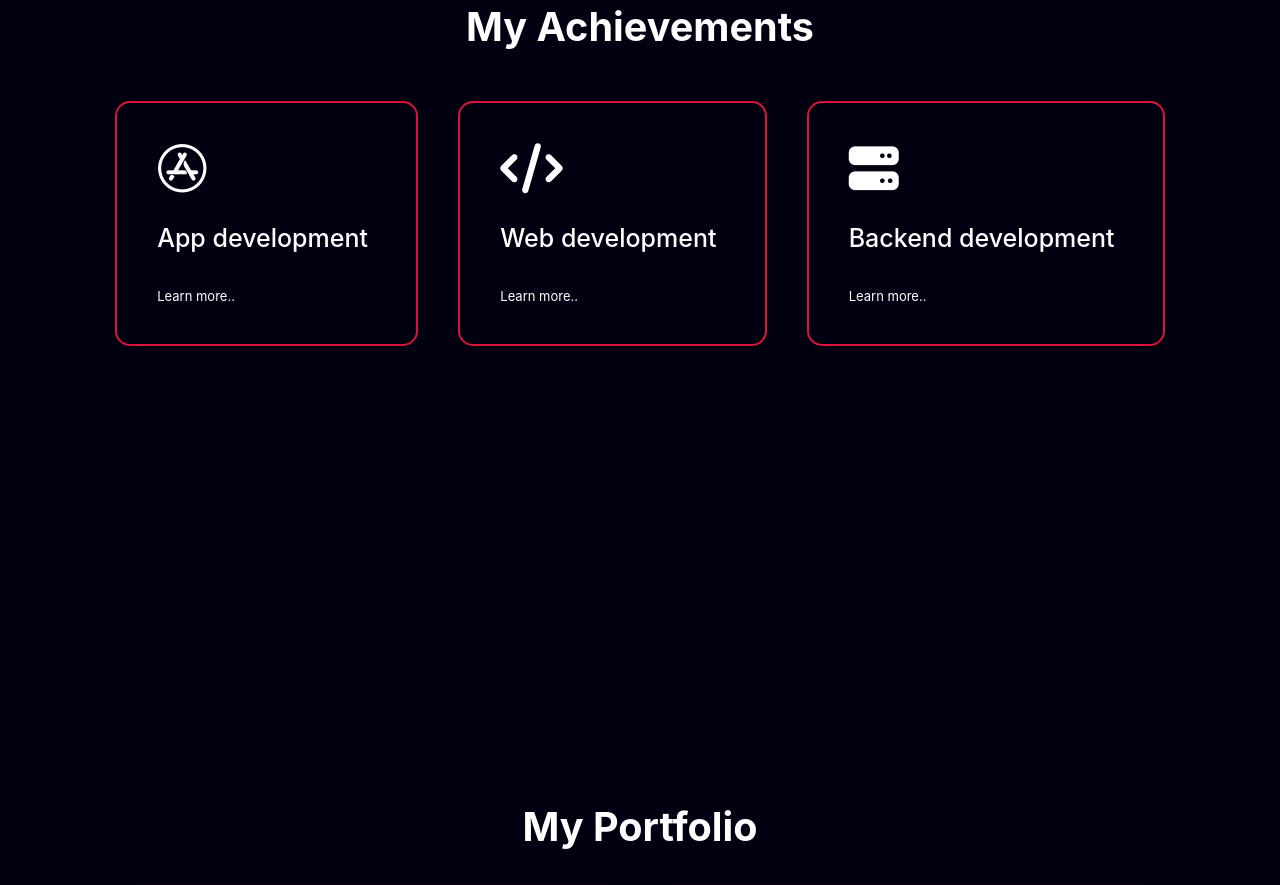
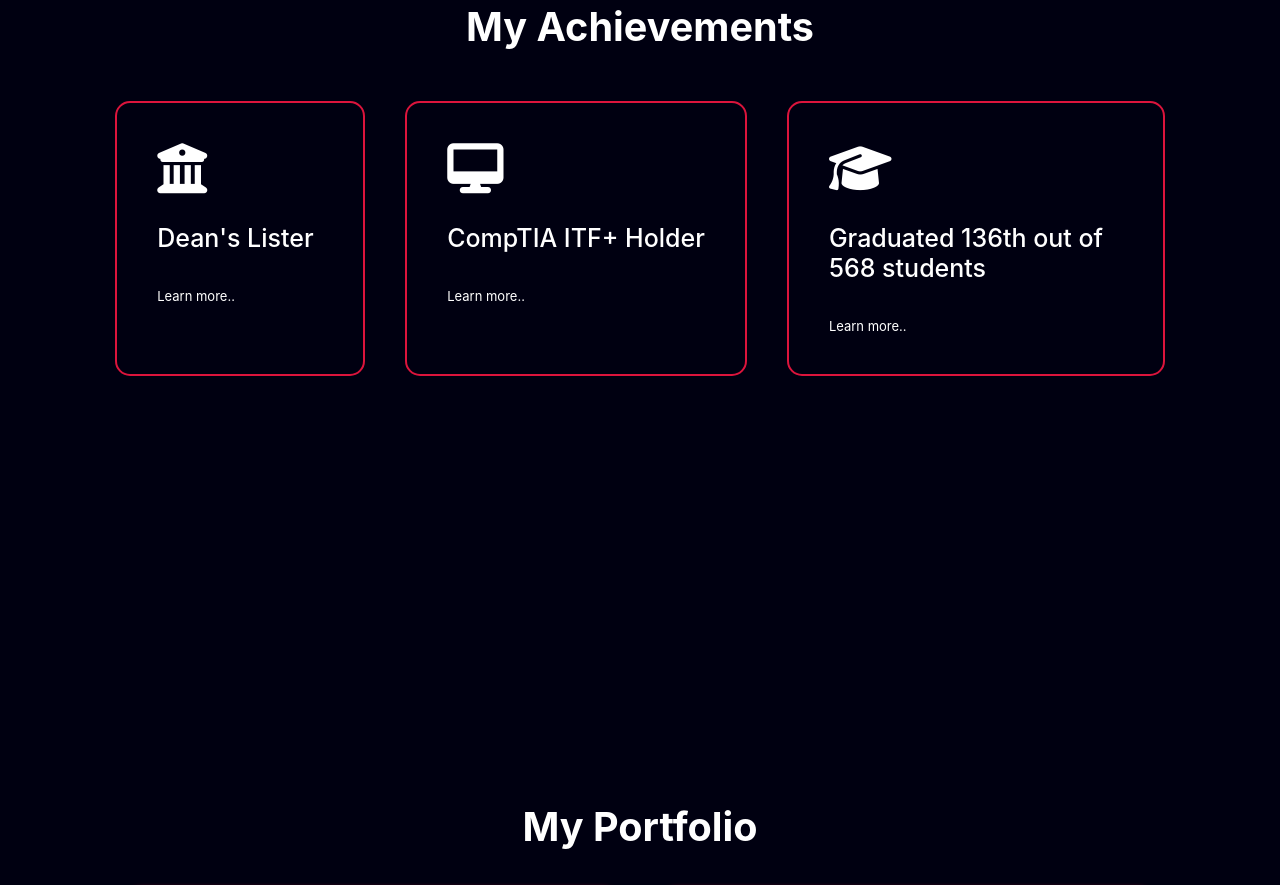
Before and after one commit to LokiAtAsgard/ManhicWebsite, a plain HTML site: page index.html in a window 1280 px wide. Shown: the part 1555-2440 px from the top of the page. Drawn offline with nearby package versions, Linux system fonts and the light colour scheme; no server answers.

Commit message:
Update index.html

```diff
--- a/index.html
+++ b/index.html
@@ -114,20 +114,20 @@
         <div class="serv-content">
             <div class="services-list">
                 <div>
-                    <i class="fa-brands fa-app-store"></i>
-                    <h2>App development</h2>
+                    <i class="fa-solid fa-university"></i>
+                    <h2>Dean's Lister</h2>
                     <p></p>
                     <a href="https://github.com/LokiAtAsgard">Learn more..</a>
                 </div>
                 <div>
-                    <i class="fa-solid fa-code"></i>
-                    <h2>Web development</h2>
+                    <i class="fa-solid fa-desktop"></i>
+                    <h2>CompTIA ITF+ Holder</h2>
                     <p></p>
                     <a href="https://github.com/LokiAtAsgard">Learn more..</a>
                 </div>
                 <div>
-                    <i class="fa-solid fa-server"></i>
-                    <h2>Backend development</h2>
+                    <i class="fa-solid fa-graduation-cap"></i>
+                    <h2>Graduated 136th out of 568 students</h2>
                     <p></p>
                     <a href="https://github.com/LokiAtAsgard">Learn more..</a>
                 </div>
```
